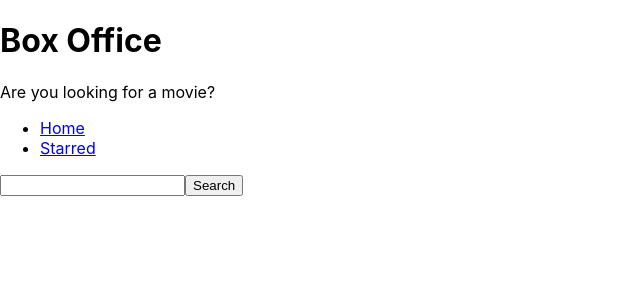
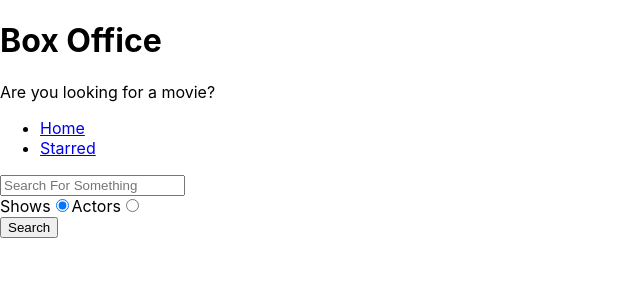
Before and after one commit to Sandeshsingh27/Box-Office, a React (Create React App) app: page / in a window 1280 px wide. Shown: the top 300 px of the page, without its empty margins (0-640 px from the left). Built offline with nearby package versions, Linux system fonts and the light colour scheme.

Commit message:
added search option

```diff
--- a/src/pages/Home.jsx
+++ b/src/pages/Home.jsx
@@ -5,15 +5,22 @@
 const Home = () => {
   const [input, setInput] = useState('');
   const [results, setResults] = useState(null);
+  const [searchOptions, setSearchOptions] = useState('shows');
+
+  const isShowsSearch = searchOptions === 'shows';
 
   const onSearch = () => {
-    apiGet(`/search/shows?q=${input}`).then(res => {
+    apiGet(`/search/${searchOptions}?q=${input}`).then(res => {
       setResults(res);
     });
   };
 
   const onInputChange = ev => {
     setInput(ev.target.value);
+  };
+
+  const onRadioChange = ev => {
+    setSearchOptions(ev.target.value);
   };
 
   const onKeyDown = ev => {
@@ -28,13 +35,11 @@
     }
 
     if (results && results.length > 0) {
-      return (
-        <div>
-          {results.map(item => (
-            <div key={item.show.id}>{item.show.name}</div>
-          ))}
-        </div>
-      );
+      return results[0].show
+        ? results.map(item => <div key={item.show.id}>{item.show.name}</div>)
+        : results.map(item => (
+            <div key={item.person.id}>{item.person.name}</div>
+          ));
     }
     return null;
   };
@@ -43,10 +48,34 @@
     <MainPageLayout>
       <input
         type="text"
+        placeholder="Search For Something"
         onChange={onInputChange}
         onKeyDown={onKeyDown}
         value={input}
       />
+      <div>
+        <label htmlFor="shows-search">
+          Shows
+          <input
+            id="shows-search"
+            type="radio"
+            value="shows"
+            checked={isShowsSearch}
+            onChange={onRadioChange}
+          />
+        </label>
+
+        <label htmlFor="actors-search">
+          Actors
+          <input
+            id="actors-search"
+            type="radio"
+            value="people"
+            checked={!isShowsSearch}
+            onChange={onRadioChange}
+          />
+        </label>
+      </div>
       <button type="button" onClick={onSearch}>
         Search
       </button>
```
